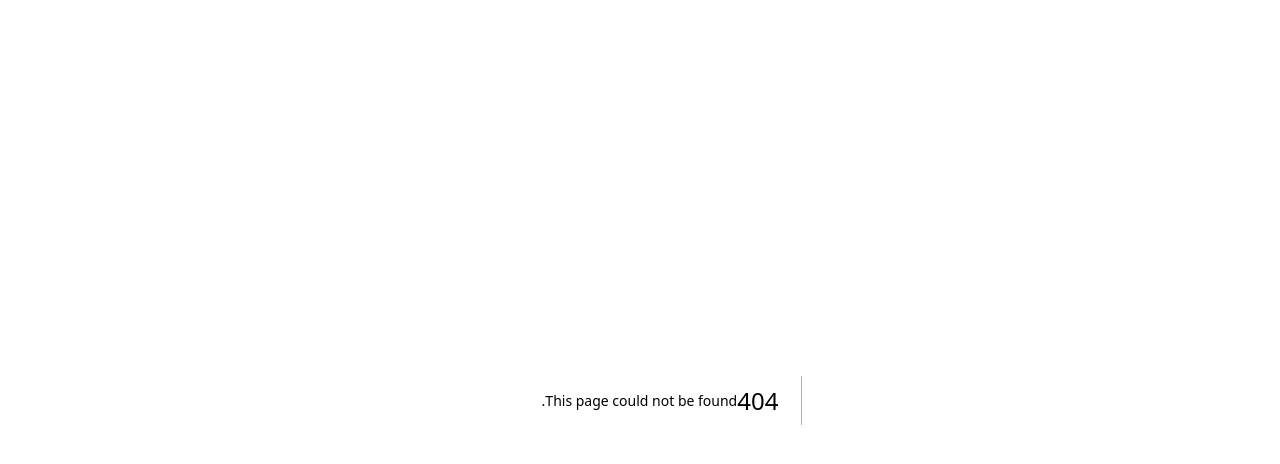
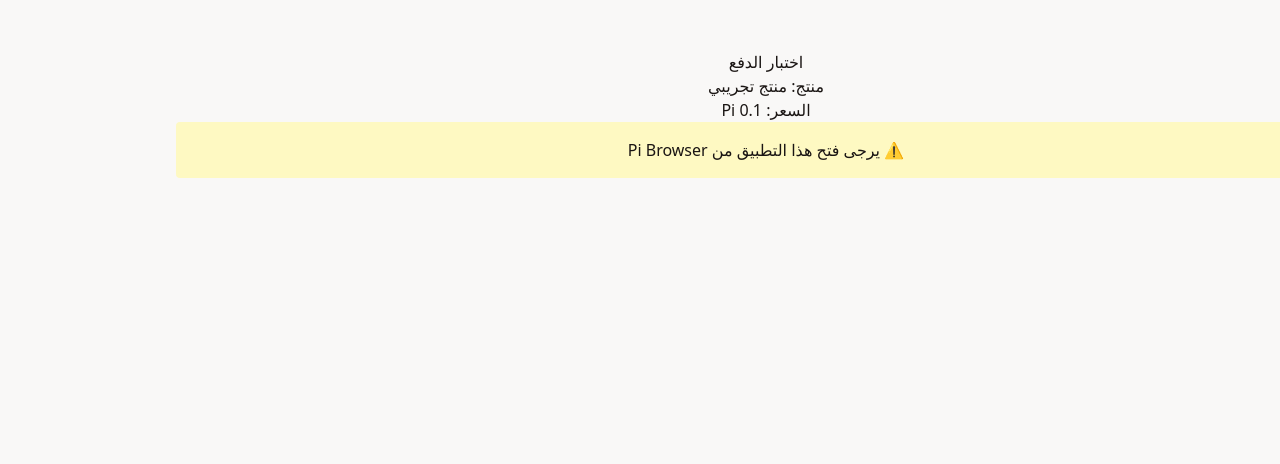
Before and after one commit to Eghrdm20/Bijoux-fati, a Next.js app: page /test-payment in a window 1280 px wide. Before the commit this address had no page. Shown: the top 464 px of the page. Built offline with nearby package versions, Linux system fonts and the light colour scheme.

Commit message:
Create page.tsx

```diff
--- /dev/null
+++ b/app/test-payment/page.tsx
@@ -0,0 +1,20 @@
+"use client";
+
+import PiPayment from "@/components/PiPayment";
+
+const testProduct = {
+  id: "test-001",
+  name: "منتج تجريبي",
+  price: 0.1,  // سعر رخيص للاختبار
+};
+
+export default function TestPayment() {
+  return (
+    <div style={{ padding: "50px", textAlign: "center" }}>
+      <h1>اختبار الدفع</h1>
+      <p>منتج: {testProduct.name}</p>
+      <p>السعر: {testProduct.price} Pi</p>
+      <PiPayment product={testProduct} quantity={1} />
+    </div>
+  );
+}
```
